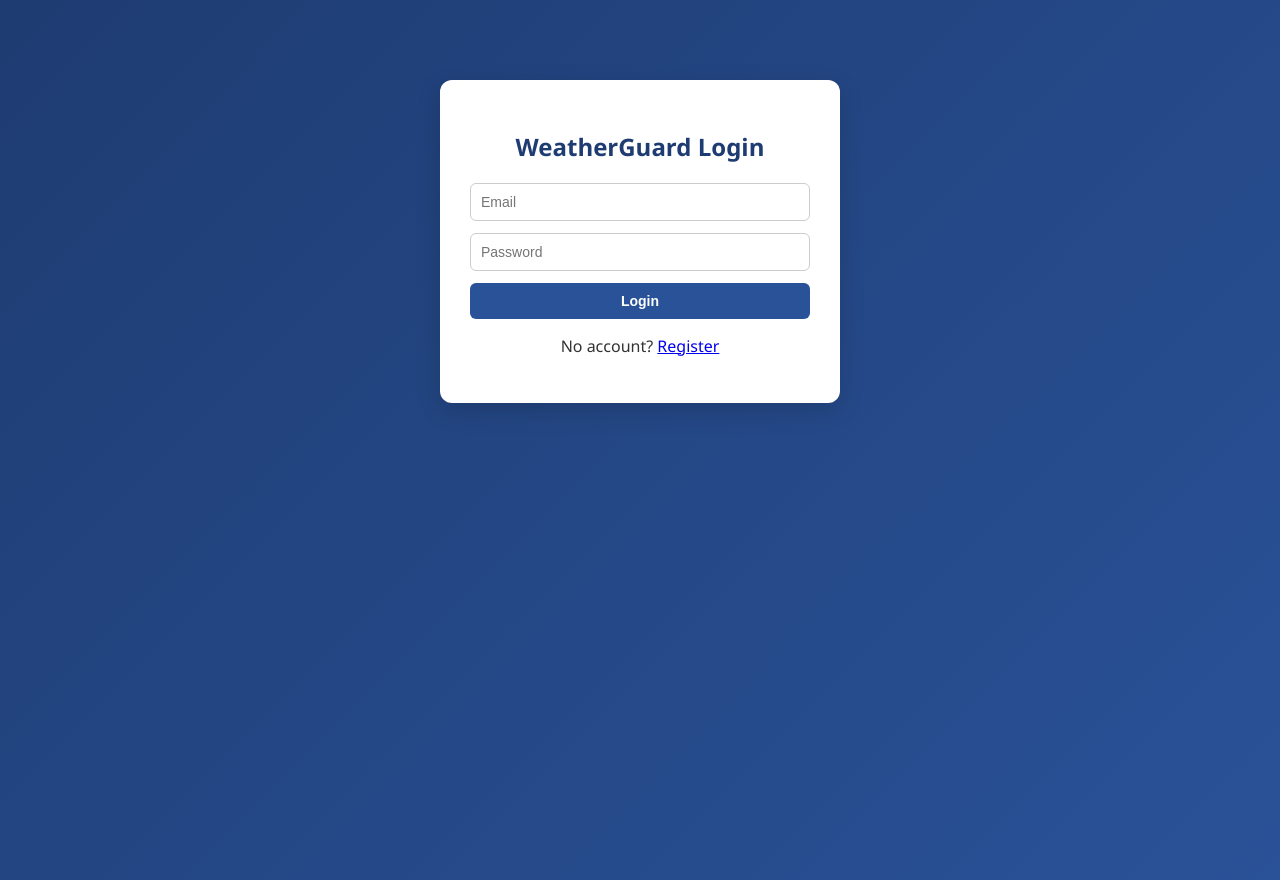
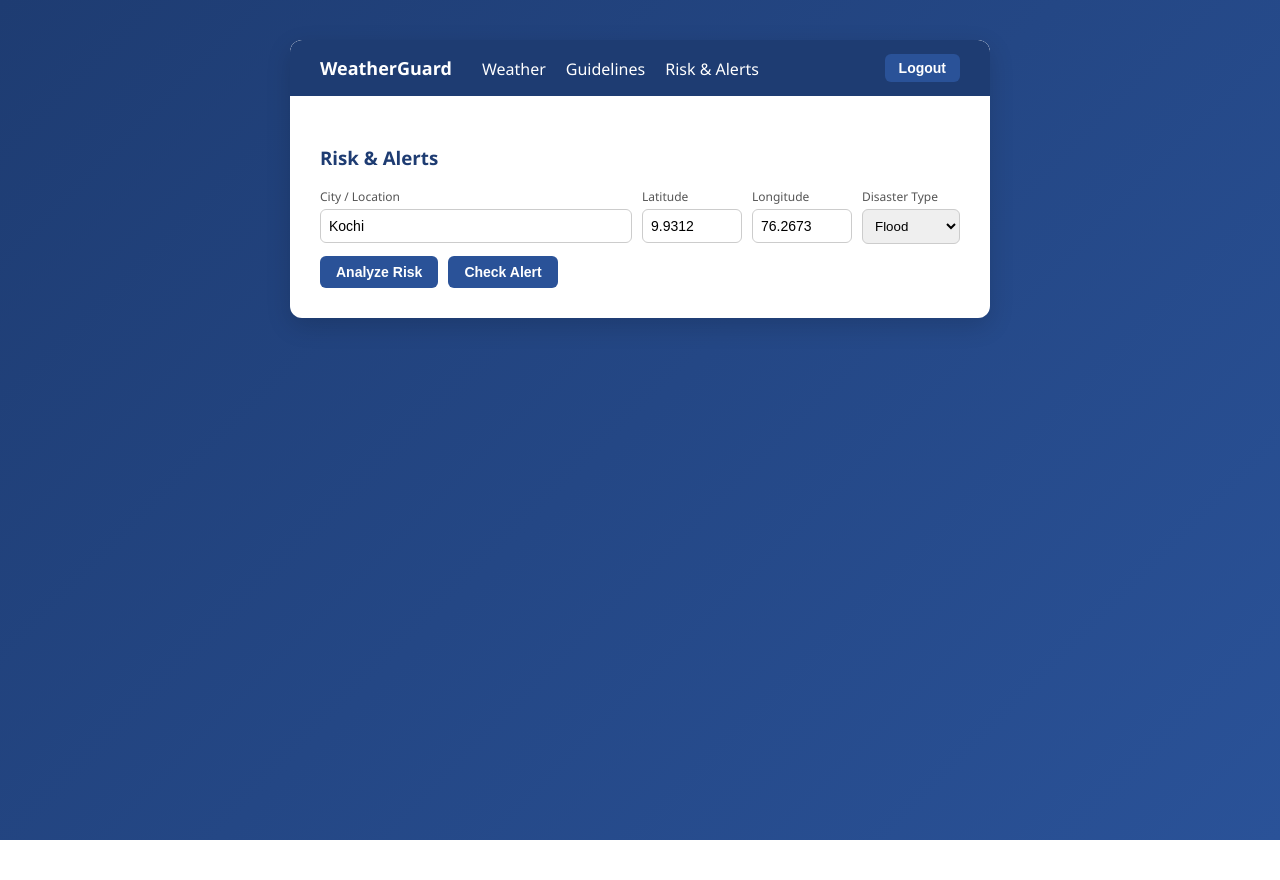
Before and after one commit to NandanaRajesh004/Weather_Guard, a React app in the folder frontend/: page /risk-alerts in a window 1280 px wide. Before the commit this address led to /. After the commit the page ends 840 px from the top, so only its background shows below. Built offline with nearby package versions, Linux system fonts and the light colour scheme; the HTML template or start-up script is replaced by a standard one.

Commit message:
Add Risk & Alerts frontend page

```diff
--- a/frontend/src/App.jsx
+++ b/frontend/src/App.jsx
@@ -3,6 +3,7 @@ import Login from './pages/Login';
 import Register from './pages/Register';
 import Dashboard from './pages/Dashboard';
 import Guidelines from './pages/Guidelines';
+import RiskAlerts from './pages/RiskAlerts';
 
 function App() {
   return (
@@ -12,6 +13,7 @@ function App() {
         <Route path="/register" element={<Register />} />
         <Route path="/dashboard" element={<Dashboard />} />
         <Route path="/guidelines" element={<Guidelines />} />
+        <Route path="/risk-alerts" element={<RiskAlerts />} />
         <Route path="*" element={<Navigate to="/" />} />
       </Routes>
     </BrowserRouter>
--- a/frontend/src/components/Navbar.jsx
+++ b/frontend/src/components/Navbar.jsx
@@ -21,6 +21,7 @@ function Navbar() {
         <span style={{ color: 'white', fontWeight: 700, fontSize: 18, marginRight: 30 }}>WeatherGuard</span>
         <Link to="/dashboard" style={linkStyle}>Weather</Link>
         <Link to="/guidelines" style={linkStyle}>Guidelines</Link>
+        <Link to="/risk-alerts" style={linkStyle}>Risk & Alerts</Link>
       </div>
       <button onClick={handleLogout} style={{ padding: '6px 14px' }}>Logout</button>
     </div>
--- /dev/null
+++ b/frontend/src/pages/RiskAlerts.jsx
@@ -0,0 +1,113 @@
+import { useState } from 'react';
+import axios from 'axios';
+import Navbar from '../components/Navbar';
+
+function RiskAlerts() {
+  const [location, setLocation] = useState('Kochi');
+  const [lat, setLat] = useState('9.9312');
+  const [lon, setLon] = useState('76.2673');
+  const [disasterType, setDisasterType] = useState('FLOOD');
+  const [risk, setRisk] = useState(null);
+  const [alertResult, setAlertResult] = useState(null);
+
+  const checkRisk = async () => {
+    try {
+      const res = await axios.get('http://localhost:8080/api/risk/analyze', {
+        params: { location: location, lat: lat, lon: lon, disasterType: disasterType }
+      });
+      setRisk(res.data);
+    } catch (err) {
+      alert('Failed to analyze risk');
+    }
+  };
+
+  const checkAlert = async () => {
+    try {
+      const res = await axios.get('http://localhost:8080/api/alerts/check', {
+        params: { location: location, lat: lat, lon: lon, disasterType: disasterType }
+      });
+      setAlertResult(res.data);
+    } catch (err) {
+      alert('Failed to check alert');
+    }
+  };
+
+  const riskColor = (level) => {
+    if (level === 'HIGH') return '#d9534f';
+    if (level === 'MEDIUM') return '#f0ad4e';
+    return '#5cb85c';
+  };
+
+  const cardStyle = {
+    background: '#f4f6f9', padding: 20, borderRadius: 10, marginTop: 20
+  };
+
+  return (
+    <div style={{
+      maxWidth: 700, margin: '40px auto', background: 'white',
+      borderRadius: 12, boxShadow: '0 8px 24px rgba(0,0,0,0.15)', overflow: 'hidden'
+    }}>
+      <Navbar />
+
+      <div style={{ padding: 30 }}>
+        <h3>Risk & Alerts</h3>
+
+        <div style={{ display: 'flex', gap: 10, flexWrap: 'wrap', marginBottom: 12 }}>
+          <div style={{ flex: 1 }}>
+            <label style={{ display: 'block', fontSize: 12, marginBottom: 4, color: '#555' }}>City / Location</label>
+            <input value={location} onChange={(e) => setLocation(e.target.value)} style={{ padding: 8, width: '100%' }} />
+          </div>
+          <div>
+            <label style={{ display: 'block', fontSize: 12, marginBottom: 4, color: '#555' }}>Latitude</label>
+            <input value={lat} onChange={(e) => setLat(e.target.value)} style={{ padding: 8, width: 100 }} />
+          </div>
+          <div>
+            <label style={{ display: 'block', fontSize: 12, marginBottom: 4, color: '#555' }}>Longitude</label>
+            <input value={lon} onChange={(e) => setLon(e.target.value)} style={{ padding: 8, width: 100 }} />
+          </div>
+          <div>
+            <label style={{ display: 'block', fontSize: 12, marginBottom: 4, color: '#555' }}>Disaster Type</label>
+            <select value={disasterType} onChange={(e) => setDisasterType(e.target.value)} style={{ padding: 8 }}>
+              <option value="FLOOD">Flood</option>
+              <option value="CYCLONE">Cyclone</option>
+              <option value="HEATWAVE">Heatwave</option>
+            </select>
+          </div>
+        </div>
+
+        <div style={{ display: 'flex', gap: 10 }}>
+          <button onClick={checkRisk} style={{ padding: '8px 16px' }}>Analyze Risk</button>
+          <button onClick={checkAlert} style={{ padding: '8px 16px' }}>Check Alert</button>
+        </div>
+
+        {risk && (
+          <div style={cardStyle}>
+            <h4>Risk Analysis Result</h4>
+            <p>Location: {risk.locationName}</p>
+            <p>Disaster Type: {risk.disasterType}</p>
+            <p>Temperature: {risk.temperature} C | Wind: {risk.windSpeed} km/h | Precipitation: {risk.precipitation} mm</p>
+            <p style={{ fontWeight: 700, color: riskColor(risk.riskLevel) }}>Risk Level: {risk.riskLevel}</p>
+          </div>
+        )}
+
+        {alertResult && (
+          <div style={cardStyle}>
+            <h4>Alert Result</h4>
+            {alertResult.riskLevel === 'HIGH' || alertResult.riskLevel === 'MEDIUM' ? (
+              <>
+                <p style={{ fontWeight: 700, color: riskColor(alertResult.riskLevel) }}>
+                  {alertResult.riskLevel} risk alert for {alertResult.disasterType} in {alertResult.locationName}
+                </p>
+                <p>{alertResult.message}</p>
+              </>
+            ) : (
+              <p>{alertResult.message}</p>
+            )}
+          </div>
+        )}
+      </div>
+    </div>
+  );
+}
+
+export default RiskAlerts;
```
